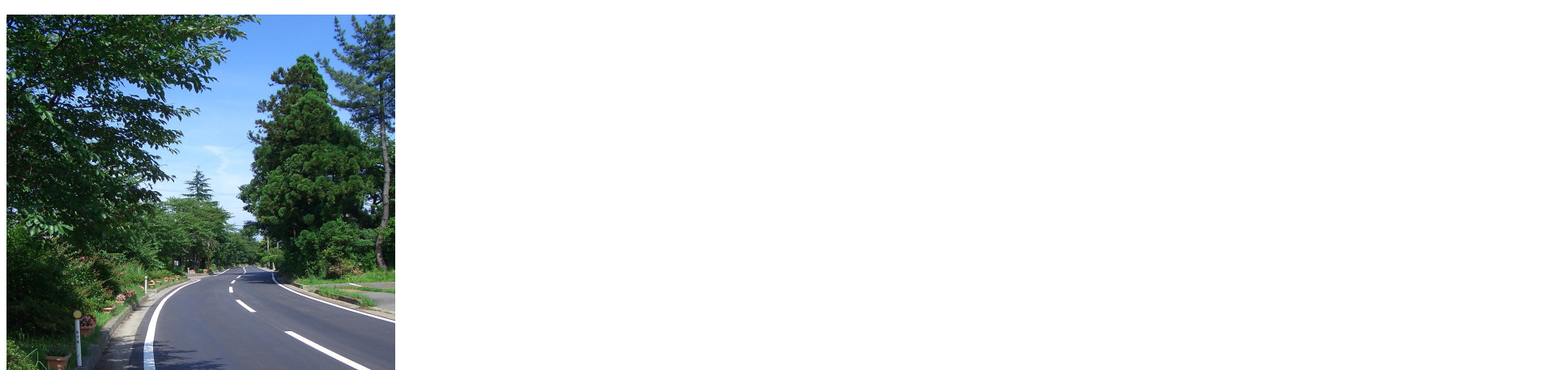
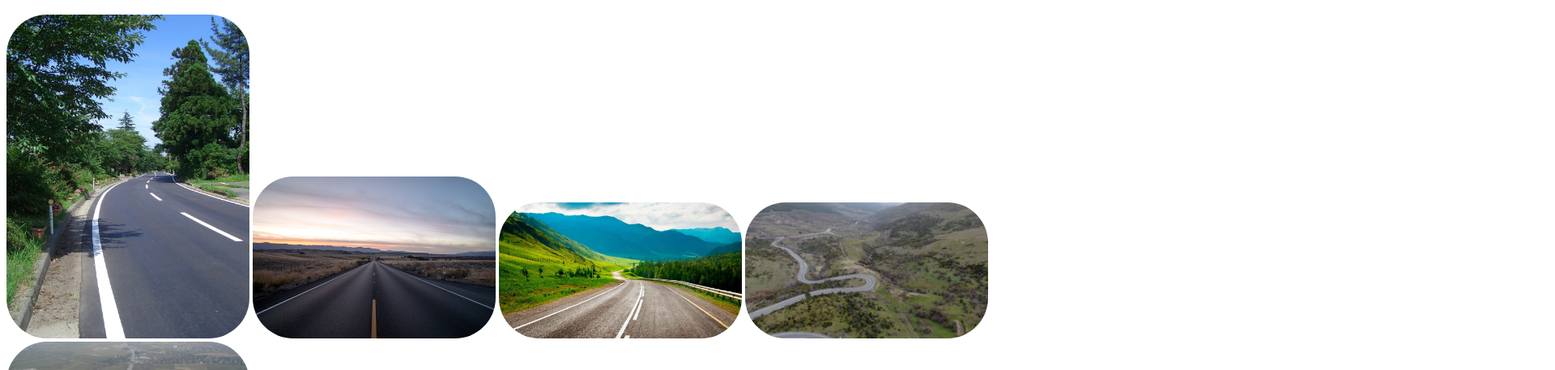
Before and after one commit to pedrojosefp/trabajogit, a plain HTML site: page index.html in a window 1280 px wide. Shown: the part 120-577 px from the top of the page at 81% size, 1920 px wide, since content can reach past the window. Drawn offline with Linux system fonts and the light colour scheme.

Commit message:
Imagenes con esquinas redondeadas

```diff
--- a/css/style.css
+++ b/css/style.css
@@ -2,3 +2,9 @@ h1{
     background-color: black;
     color: white;
 }
+
+img{
+    height: 200p;
+    width: 300px;
+    border-radius: 50px;
+}
```
